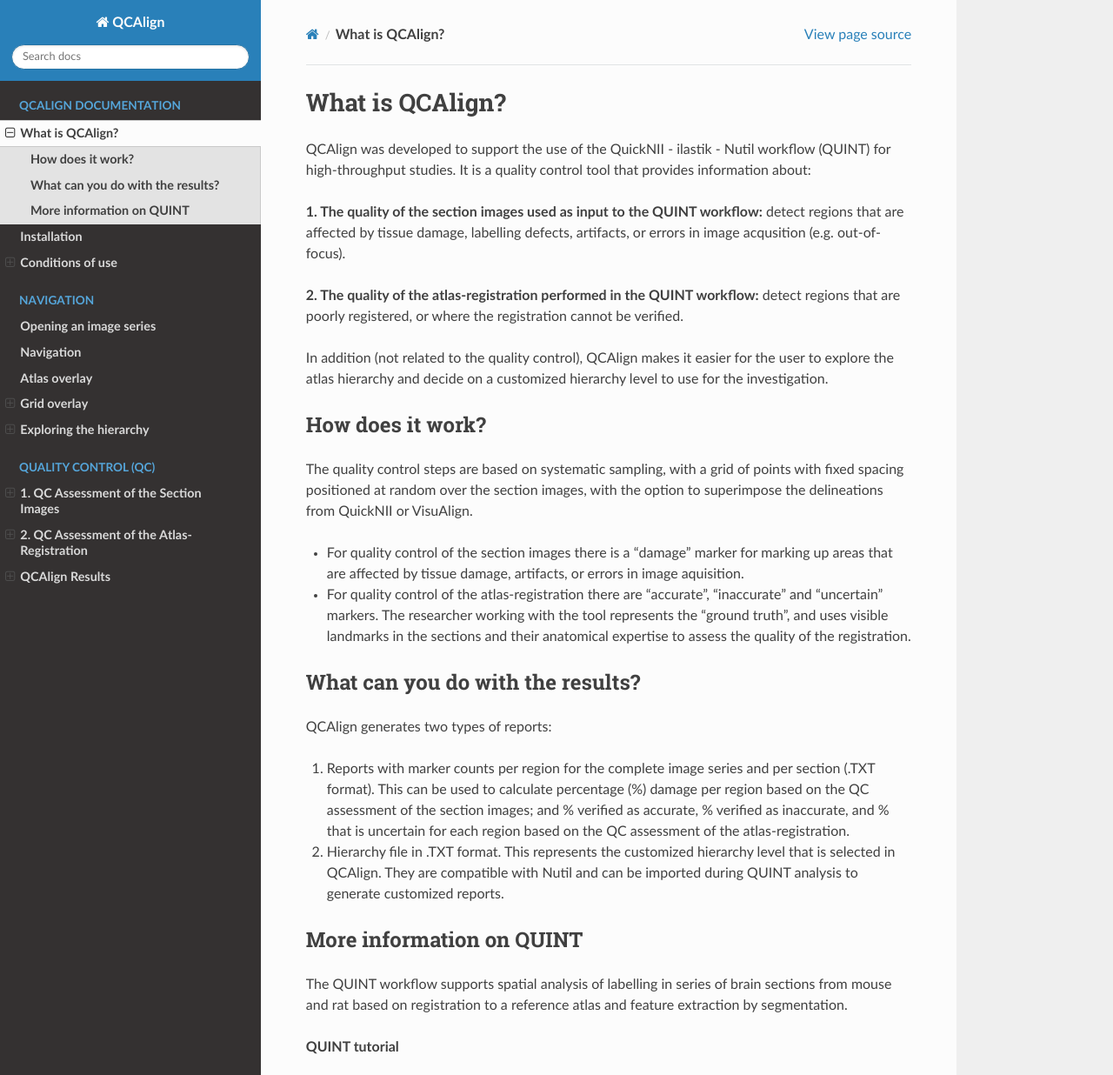
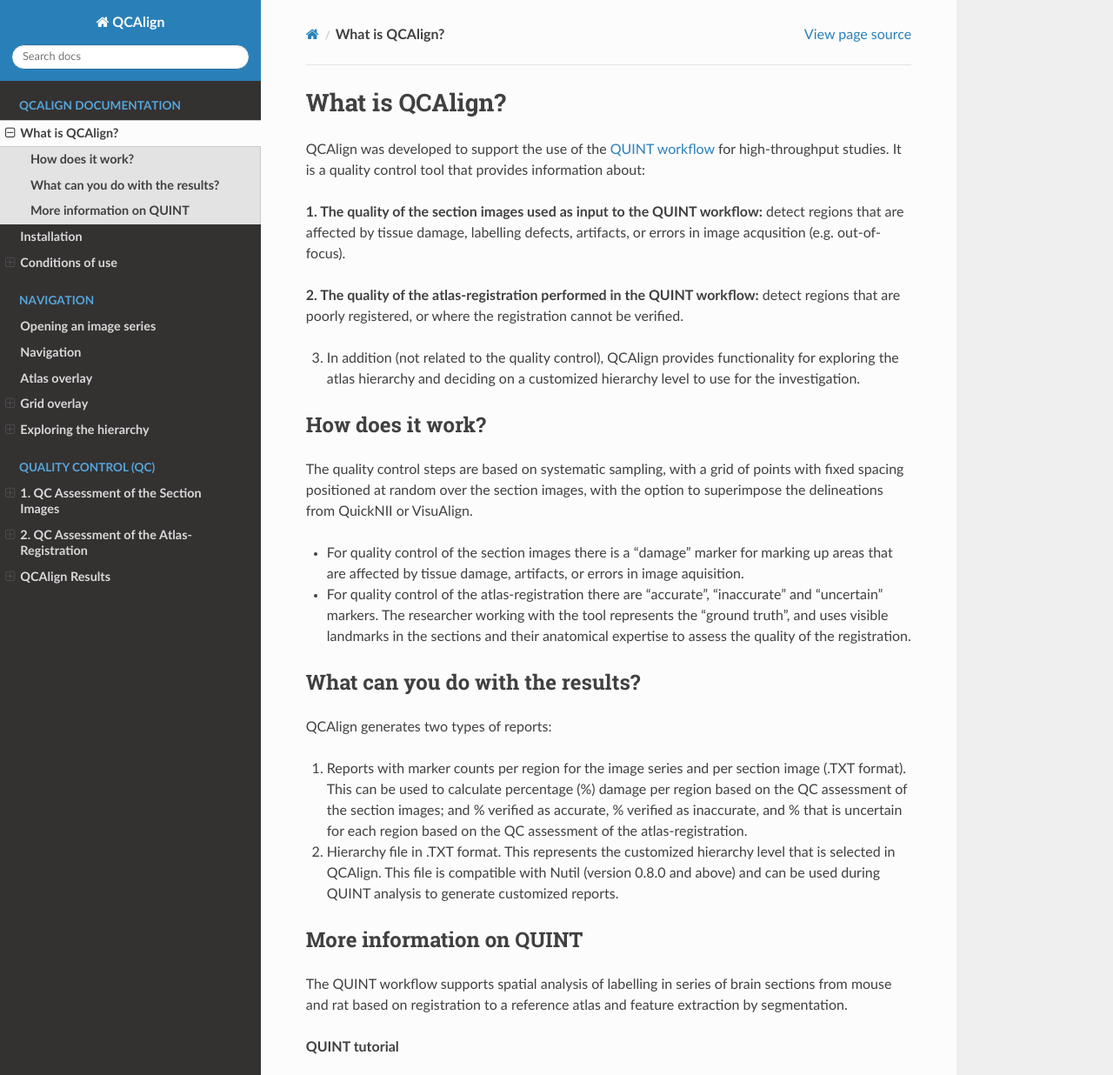
Before and after one commit to Neural-Systems-at-UIO/QCAlign, a Sphinx documentation site: the page built from docs/introduction.rst, in a window 1280 px wide and 1400 px high, cut to the strip 0-1236 px from the top of the window. Shown: the whole strip at 87% size. Built offline with Sphinx 7.4.7 and the Read the Docs theme 2.0.0, drawn with Linux system fonts in a browser that asks for light colours; some of the changed text lies outside the part shown.

Commit message:
Update introduction.rst

```diff
--- a/docs/introduction.rst
+++ b/docs/introduction.rst
@@ -1,13 +1,13 @@
 **What is QCAlign?**
 ====================
 
-QCAlign was developed to support the use of the QuickNII - ilastik - Nutil workflow (QUINT) for high-throughput studies. It is a quality control tool that provides information about:
+QCAlign was developed to support the use of the `QUINT workflow <https://quint-workflow.readthedocs.io/en/latest/#>`_ for high-throughput studies. It is a quality control tool that provides information about:
 
 **1. The quality of the section images used as input to the QUINT workflow:** detect regions that are affected by tissue damage, labelling defects, artifacts, or errors in image acqusition (e.g. out-of-focus).
 
 **2. The quality of the atlas-registration performed in the QUINT workflow:** detect regions that are poorly registered, or where the registration cannot be verified.
 
-In addition (not related to the quality control), QCAlign makes it easier for the user to explore the atlas hierarchy and decide on a customized hierarchy level to use for the investigation.
+3. In addition (not related to the quality control), QCAlign provides functionality for exploring the atlas hierarchy and deciding on a customized hierarchy level to use for the investigation.
 
 **How does it work?**
 ---------------------
@@ -23,9 +23,9 @@
 
 QCAlign generates two types of reports:
 
-1. Reports with marker counts per region for the complete image series and per section (.TXT format). This can be used to calculate percentage (%) damage per region based on the QC assessment of the section images; and % verified as accurate, % verified as inaccurate, and % that is uncertain for each region based on the QC assessment of the atlas-registration.
+1. Reports with marker counts per region for the image series and per section image (.TXT format). This can be used to calculate percentage (%) damage per region based on the QC assessment of the section images; and % verified as accurate, % verified as inaccurate, and % that is uncertain for each region based on the QC assessment of the atlas-registration.
 
-2. Hierarchy file in .TXT format. This represents the customized hierarchy level that is selected in QCAlign. They are compatible with Nutil and can be imported during QUINT analysis to generate customized reports.
+2. Hierarchy file in .TXT format. This represents the customized hierarchy level that is selected in QCAlign. This file is compatible with Nutil (version 0.8.0 and above) and can be used during QUINT analysis to generate customized reports.
 
 
 **More information on QUINT**
```
Also changed, not shown: other parts of docs/introduction.rst (+1 -1 lines).
